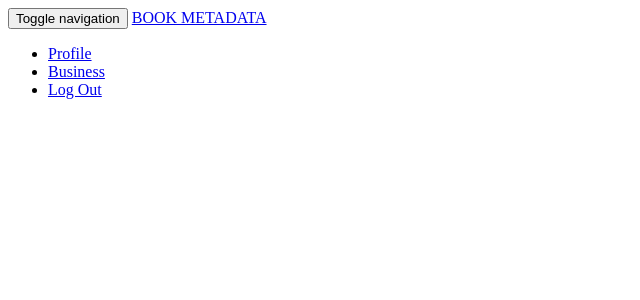
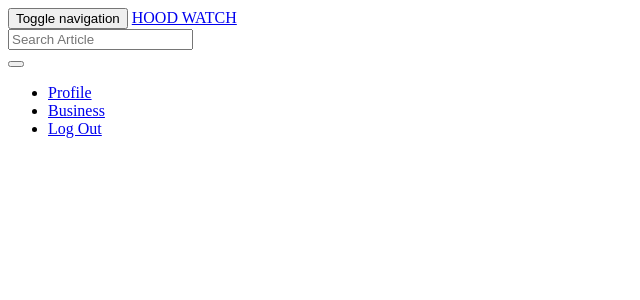
Before and after one commit to Imma7/Hood_Watch, a Django app: template hood/templates/navbar.html in a window 1280 px wide. Shown: the top 300 px of the page, without its empty margins (0-640 px from the left). Run offline with Django 3.2, Linux system fonts and the light colour scheme; the template is opened without the code that fills it, so the values that code supplies are empty; some libraries are stand-ins or nearby versions.

Commit message:
Created search form

```diff
--- a/hood/templates/navbar.html
+++ b/hood/templates/navbar.html
@@ -15,9 +15,26 @@
                 <span class="icon-bar"></span>
                 <span class="icon-bar"></span>
                 <span class="icon-bar"></span>
+
             </button>
-            <a class="navbar-brand" href="{% url 'index' %}">BOOK METADATA</a>
+            <a class="navbar-brand" href="{% url 'index' %}">HOOD WATCH</a>
         </div>
+
+        <!-- Adding a search form  -->
+      <div class="col-md-4 col-sm-4 navbar-right">
+
+            <form class="navbar-form" role="search">
+
+              <div class="input-group">
+                <input type="text" class="form-control" placeholder="Search Article" name="article">
+                <div class="input-group-btn">
+                  <button class="btn btn-default" type="submit"><i class="glyphicon glyphicon-search"></i></button>
+                </div>
+              </div>
+
+            </form>
+        </div>
+        <!-- search form end -->
 
         <div class="collapse navbar-collapse" id="bs-example-navbar-collapse-1">
             <ul class="nav navbar-nav navbar-right">
```
